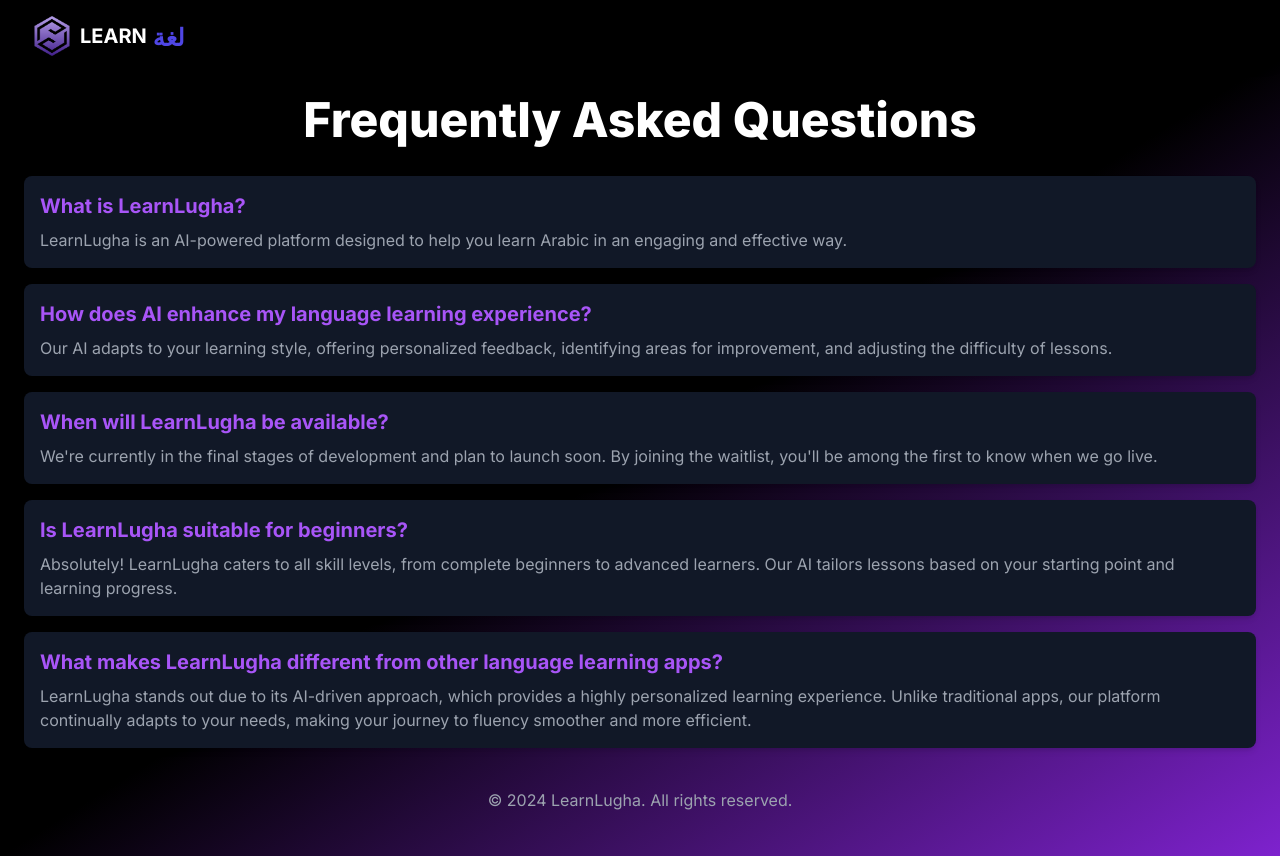
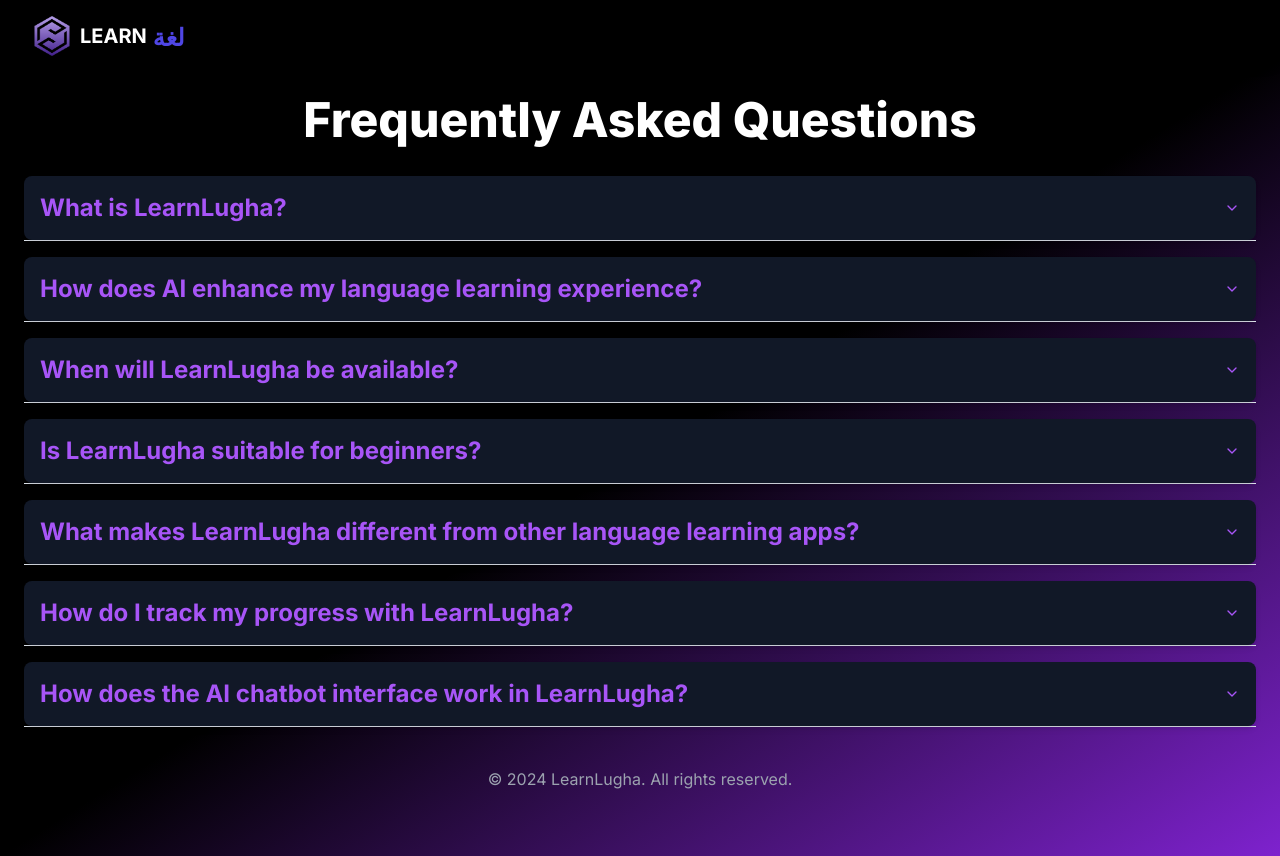
Before and after one commit to omar-t-ahmed/learn-lugha, a Next.js app: page /faq in a window 1280 px wide. Built offline with nearby package versions, Linux system fonts and the light colour scheme.

Commit message:
fixed FAQ page

```diff
--- a/src/app/faq/page.tsx
+++ b/src/app/faq/page.tsx
@@ -1,5 +1,11 @@
 import MaxWidthWrapper from "@/components/MaxWidthWrapper";
 import Navbar from "@/components/Navbar";
+import {
+  Accordion,
+  AccordionContent,
+  AccordionItem,
+  AccordionTrigger,
+} from "@/components/ui/accordion";
 
 export default function FAQ() {
   return (
@@ -8,38 +14,78 @@
         <h1 className="text-4xl md:text-5xl font-extrabold text-white mb-8">
           Frequently Asked Questions
         </h1>
-        <div className="w-full text-left text-gray-400 space-y-4">
-          <div className="bg-gray-900 p-4 rounded-lg shadow-md">
-            <h2 className="text-xl font-bold text-purple-500">What is LearnLugha?</h2>
+        <Accordion type="single" collapsible className="w-full text-left text-gray-400 space-y-4">
+          <AccordionItem value="item-1">
+            <AccordionTrigger className="bg-gray-900 p-4 rounded-lg shadow-md text-2xl font-bold text-purple-500">
+              What is LearnLugha?
+            </AccordionTrigger>
+            <AccordionContent className="bg-gray-900 p-4 rounded-lg shadow-md mt-2 text-lg">
               <p className="mt-2">
                 LearnLugha is an AI-powered platform designed to help you learn Arabic in an engaging and effective way.
               </p>
-          </div>
-          <div className="bg-gray-900 p-4 rounded-lg shadow-md">
-            <h2 className="text-xl font-bold text-purple-500">How does AI enhance my language learning experience?</h2>
+            </AccordionContent>
+          </AccordionItem>
+          <AccordionItem value="item-2">
+            <AccordionTrigger className="bg-gray-900 p-4 rounded-lg shadow-md text-2xl font-bold text-purple-500">
+              How does AI enhance my language learning experience?
+            </AccordionTrigger>
+            <AccordionContent className="bg-gray-900 p-4 rounded-lg shadow-md mt-2 text-lg">
               <p className="mt-2">
                 Our AI adapts to your learning style, offering personalized feedback, identifying areas for improvement, and adjusting the difficulty of lessons.
               </p>
-          </div>
-          <div className="bg-gray-900 p-4 rounded-lg shadow-md">
-            <h2 className="text-xl font-bold text-purple-500">When will LearnLugha be available?</h2>
+            </AccordionContent>
+          </AccordionItem>
+          <AccordionItem value="item-3">
+            <AccordionTrigger className="bg-gray-900 p-4 rounded-lg shadow-md text-2xl font-bold text-purple-500">
+              When will LearnLugha be available?
+            </AccordionTrigger>
+            <AccordionContent className="bg-gray-900 p-4 rounded-lg shadow-md mt-2 text-lg">
               <p className="mt-2">
                 We&apos;re currently in the final stages of development and plan to launch soon. By joining the waitlist, you&apos;ll be among the first to know when we go live.
               </p>
-          </div>
-          <div className="bg-gray-900 p-4 rounded-lg shadow-md">
-            <h2 className="text-xl font-bold text-purple-500">Is LearnLugha suitable for beginners?</h2>
+            </AccordionContent>
+          </AccordionItem>
+          <AccordionItem value="item-4">
+            <AccordionTrigger className="bg-gray-900 p-4 rounded-lg shadow-md text-2xl font-bold text-purple-500">
+              Is LearnLugha suitable for beginners?
+            </AccordionTrigger>
+            <AccordionContent className="bg-gray-900 p-4 rounded-lg shadow-md mt-2 text-lg">
               <p className="mt-2">
-              Absolutely! LearnLugha caters to all skill levels, from complete beginners to advanced learners. Our AI tailors lessons based on your starting point and learning progress.
+                Absolutely! LearnLugha is designed to cater to all skill levels, from complete beginners to advanced learners. If you're just starting your Arabic learning journey, our AI-driven platform will guide you through the basics with personalized lessons that focus on essential vocabulary, grammar, and pronunciation. The learning experience is interactive and adapts to your pace, ensuring that you build a strong foundation before moving on to more complex topics. As you progress, the AI continuously tailors the content to match your growing proficiency, making your learning experience both effective and enjoyable.
               </p>
-          </div>
-          <div className="bg-gray-900 p-4 rounded-lg shadow-md">
-            <h2 className="text-xl font-bold text-purple-500">What makes LearnLugha different from other language learning apps?</h2>
+            </AccordionContent>
+          </AccordionItem>
+          <AccordionItem value="item-5">
+            <AccordionTrigger className="bg-gray-900 p-4 rounded-lg shadow-md text-2xl font-bold text-purple-500">
+              What makes LearnLugha different from other language learning apps?
+            </AccordionTrigger>
+            <AccordionContent className="bg-gray-900 p-4 rounded-lg shadow-md mt-2 text-lg">
               <p className="mt-2">
                 LearnLugha stands out due to its AI-driven approach, which provides a highly personalized learning experience. Unlike traditional apps, our platform continually adapts to your needs, making your journey to fluency smoother and more efficient.
               </p>
-          </div>
-        </div>
+            </AccordionContent>
+          </AccordionItem>
+          <AccordionItem value="item-6">
+            <AccordionTrigger className="bg-gray-900 p-4 rounded-lg shadow-md text-2xl font-bold text-purple-500">
+              How do I track my progress with LearnLugha?
+            </AccordionTrigger>
+            <AccordionContent className="bg-gray-900 p-4 rounded-lg shadow-md mt-2 text-lg">
+              <p className="mt-2">
+                LearnLugha offers detailed progress tracking through interactive dashboards and achievement badges. You'll be able to see your improvement in vocabulary, grammar, and pronunciation over time, as well as receive personalized recommendations on areas to focus on.
+              </p>
+            </AccordionContent>
+          </AccordionItem>
+          <AccordionItem value="item-7">
+            <AccordionTrigger className="bg-gray-900 p-4 rounded-lg shadow-md text-2xl font-bold text-purple-500">
+              How does the AI chatbot interface work in LearnLugha?
+            </AccordionTrigger>
+            <AccordionContent className="bg-gray-900 p-4 rounded-lg shadow-md mt-2 text-lg">
+              <p className="mt-2">
+                The AI chatbot in LearnLugha allows you to practice Arabic conversation in a natural and interactive way. You can engage in real-time dialogue with the AI, which simulates everyday conversations based on your skill level. The chatbot responds to your inputs, provides instant feedback, and helps you improve your vocabulary, grammar, and pronunciation. Whether you're practicing greetings, ordering food, or discussing more complex topics, the AI chatbot adapts to your progress, making your learning experience both practical and immersive.
+              </p>
+            </AccordionContent>
+          </AccordionItem>
+        </Accordion>
       </main>
       <footer className="mb-5">
         <p className="text-center text-gray-400">© 2024 LearnLugha. All rights reserved.</p>
--- a/src/app/globals.css
+++ b/src/app/globals.css
@@ -2,140 +2,68 @@
 @tailwind components;
 @tailwind utilities;
 
-:root {
-  --foreground-rgb: 255, 255, 255;
-  --background-start-rgb: 0, 0, 0;
-  --background-end-rgb: 0, 0, 0;
-}
+@layer base {
+  :root {
+    --background: 0 0% 100%;
+    --foreground: 222.2 84% 4.9%;
+    --card: 0 0% 100%;
+    --card-foreground: 222.2 84% 4.9%;
+    --popover: 0 0% 100%;
+    --popover-foreground: 222.2 84% 4.9%;
+    --primary: 222.2 47.4% 11.2%;
+    --primary-foreground: 210 40% 98%;
+    --secondary: 210 40% 96.1%;
+    --secondary-foreground: 222.2 47.4% 11.2%;
+    --muted: 210 40% 96.1%;
+    --muted-foreground: 215.4 16.3% 46.9%;
+    --accent: 210 40% 96.1%;
+    --accent-foreground: 222.2 47.4% 11.2%;
+    --destructive: 0 84.2% 60.2%;
+    --destructive-foreground: 210 40% 98%;
+    --border: 214.3 31.8% 91.4%;
+    --input: 214.3 31.8% 91.4%;
+    --ring: 222.2 84% 4.9%;
+    --radius: 0.5rem;
+    --chart-1: 12 76% 61%;
+    --chart-2: 173 58% 39%;
+    --chart-3: 197 37% 24%;
+    --chart-4: 43 74% 66%;
+    --chart-5: 27 87% 67%;
+  }
 
-@media (prefers-color-scheme: dark) {
-  :root {
-    --foreground-rgb: 255, 255, 255;
-    --background-start-rgb: 0, 0, 0;
-    --background-end-rgb: 0, 0, 0;
+  .dark {
+    --background: 222.2 84% 4.9%;
+    --foreground: 210 40% 98%;
+    --card: 222.2 84% 4.9%;
+    --card-foreground: 210 40% 98%;
+    --popover: 222.2 84% 4.9%;
+    --popover-foreground: 210 40% 98%;
+    --primary: 210 40% 98%;
+    --primary-foreground: 222.2 47.4% 11.2%;
+    --secondary: 217.2 32.6% 17.5%;
+    --secondary-foreground: 210 40% 98%;
+    --muted: 217.2 32.6% 17.5%;
+    --muted-foreground: 215 20.2% 65.1%;
+    --accent: 217.2 32.6% 17.5%;
+    --accent-foreground: 210 40% 98%;
+    --destructive: 0 62.8% 30.6%;
+    --destructive-foreground: 210 40% 98%;
+    --border: 217.2 32.6% 17.5%;
+    --input: 217.2 32.6% 17.5%;
+    --ring: 212.7 26.8% 83.9%;
+    --chart-1: 220 70% 50%;
+    --chart-2: 160 60% 45%;
+    --chart-3: 30 80% 55%;
+    --chart-4: 280 65% 60%;
+    --chart-5: 340 75% 55%;
   }
 }
 
-body {
-  color: white;
-  background: rgb(17, 24, 39); /* Tailwind's 'gray-900' */
-  font-family: 'Roboto', sans-serif;
-}
-
-@layer utilities {
-  .text-balance {
-    text-wrap: balance;
+@layer base {
+  * {
+    @apply border-border;
+  }
+  body {
+    @apply bg-background text-foreground;
   }
 }
-
-/* Smaller Purple Themed Button */
-.button-purple {
-  align-items: center;
-  appearance: none;
-  background-clip: padding-box;
-  background-color: initial;
-  background-image: none;
-  border-style: none;
-  box-sizing: border-box;
-  color: #fff;
-  cursor: pointer;
-  display: inline-block;
-  flex-direction: row;
-  flex-shrink: 0;
-  font-family: Eina01, sans-serif;
-  font-size: 14px; /* Reduced font size */
-  font-weight: 800;
-  justify-content: center;
-  line-height: 20px; /* Adjusted line-height */
-  margin: 0;
-  min-height: 48px; /* Reduced height */
-  outline: none;
-  overflow: visible;
-  padding: 12px 20px; /* Reduced padding */
-  pointer-events: auto;
-  position: relative;
-  text-align: center;
-  text-decoration: none;
-  text-transform: none;
-  user-select: none;
-  -webkit-user-select: none;
-  touch-action: manipulation;
-  vertical-align: middle;
-  width: auto;
-  word-break: keep-all;
-  z-index: 0;
-}
-
-@media (min-width: 768px) {
-  .button-purple {
-    padding: 14px 24px; /* Slightly larger padding on larger screens */
-  }
-}
-
-.button-purple:before,
-.button-purple:after {
-  border-top-right-radius: 5px;
-  border-bottom-right-radius: 5px; /* Adjusted for smaller size */
-}
-
-.button-purple:before {
-  background-image: linear-gradient(92.83deg, #7b5fff 0%, #6435c9 100%);
-  content: "";
-  display: block;
-  height: 100%;
-  left: 0;
-  overflow: hidden;
-  position: absolute;
-  top: 0;
-  width: 100%;
-  z-index: -2;
-}
-
-.button-purple:after {
-  background-color: initial;
-  background-image: linear-gradient(#43218c 0%, #22006e 100%);
-  bottom: 3px;
-  content: "";
-  display: block;
-  left: 3px;
-  overflow: hidden;
-  position: absolute;
-  right: 3px;
-  top: 3px;
-  transition: all 100ms ease-out;
-  z-index: -1;
-}
-
-.button-purple:hover:not(:disabled):before {
-  background: linear-gradient(92.83deg, #7b5fff 0%, #6435c9 100%);
-}
-
-.button-purple:hover:not(:disabled):after {
-  bottom: 0;
-  left: 0;
-  right: 0;
-  top: 0;
-  transition-timing-function: ease-in;
-  opacity: 0;
-}
-
-.button-purple:active:not(:disabled) {
-  color: #ccc;
-}
-
-.button-purple:active:not(:disabled):before {
-  background-image: linear-gradient(0deg, rgba(0, 0, 0, .2), rgba(0, 0, 0, .2)), linear-gradient(92.83deg, #7b5fff 0%, #6435c9 100%);
-}
-
-.button-purple:active:not(:disabled):after {
-  background-image: linear-gradient(#43218c 0%, #22006e 100%);
-  bottom: 3px;
-  left: 3px;
-  right: 3px;
-  top: 3px;
-}
-
-.button-purple:disabled {
-  cursor: default;
-  opacity: .24;
-}
--- /dev/null
+++ b/src/components/ui/accordion.tsx
@@ -0,0 +1,58 @@
+"use client"
+
+import * as React from "react"
+import * as AccordionPrimitive from "@radix-ui/react-accordion"
+import { ChevronDown } from "lucide-react"
+
+import { cn } from "@/lib/utils"
+
+const Accordion = AccordionPrimitive.Root
+
+const AccordionItem = React.forwardRef<
+  React.ElementRef<typeof AccordionPrimitive.Item>,
+  React.ComponentPropsWithoutRef<typeof AccordionPrimitive.Item>
+>(({ className, ...props }, ref) => (
+  <AccordionPrimitive.Item
+    ref={ref}
+    className={cn("border-b", className)}
+    {...props}
+  />
+))
+AccordionItem.displayName = "AccordionItem"
+
+const AccordionTrigger = React.forwardRef<
+  React.ElementRef<typeof AccordionPrimitive.Trigger>,
+  React.ComponentPropsWithoutRef<typeof AccordionPrimitive.Trigger>
+>(({ className, children, ...props }, ref) => (
+  <AccordionPrimitive.Header className="flex">
+    <AccordionPrimitive.Trigger
+      ref={ref}
+      className={cn(
+        "flex flex-1 items-center justify-between py-4 font-medium transition-all hover:underline [&[data-state=open]>svg]:rotate-180",
+        className
+      )}
+      {...props}
+    >
+      {children}
+      <ChevronDown className="h-4 w-4 shrink-0 transition-transform duration-200" />
+    </AccordionPrimitive.Trigger>
+  </AccordionPrimitive.Header>
+))
+AccordionTrigger.displayName = AccordionPrimitive.Trigger.displayName
+
+const AccordionContent = React.forwardRef<
+  React.ElementRef<typeof AccordionPrimitive.Content>,
+  React.ComponentPropsWithoutRef<typeof AccordionPrimitive.Content>
+>(({ className, children, ...props }, ref) => (
+  <AccordionPrimitive.Content
+    ref={ref}
+    className="overflow-hidden text-sm transition-all data-[state=closed]:animate-accordion-up data-[state=open]:animate-accordion-down"
+    {...props}
+  >
+    <div className={cn("pb-4 pt-0", className)}>{children}</div>
+  </AccordionPrimitive.Content>
+))
+
+AccordionContent.displayName = AccordionPrimitive.Content.displayName
+
+export { Accordion, AccordionItem, AccordionTrigger, AccordionContent }
--- a/tailwind.config.ts
+++ b/tailwind.config.ts
@@ -1,21 +1,80 @@
-import type { Config } from "tailwindcss";
+import type { Config } from "tailwindcss"
 
-const config: Config = {
+const config = {
+  darkMode: ["class"],
   content: [
-    "./src/pages/**/*.{js,ts,jsx,tsx,mdx}",
-    "./src/components/**/*.{js,ts,jsx,tsx,mdx}",
-    "./src/app/**/*.{js,ts,jsx,tsx,mdx}",
-  ],
+    './pages/**/*.{ts,tsx}',
+    './components/**/*.{ts,tsx}',
+    './app/**/*.{ts,tsx}',
+    './src/**/*.{ts,tsx}',
+	],
+  prefix: "",
   theme: {
+    container: {
+      center: true,
+      padding: "2rem",
+      screens: {
+        "2xl": "1400px",
+      },
+    },
     extend: {
-      backgroundImage: {
-        "gradient-radial": "radial-gradient(var(--tw-gradient-stops))",
-        "gradient-conic":
-          "conic-gradient(from 180deg at 50% 50%, var(--tw-gradient-stops))",
-        'wavy-lines': "url('/wavy-lines-bg.png')",
+      colors: {
+        border: "hsl(var(--border))",
+        input: "hsl(var(--input))",
+        ring: "hsl(var(--ring))",
+        background: "hsl(var(--background))",
+        foreground: "hsl(var(--foreground))",
+        primary: {
+          DEFAULT: "hsl(var(--primary))",
+          foreground: "hsl(var(--primary-foreground))",
+        },
+        secondary: {
+          DEFAULT: "hsl(var(--secondary))",
+          foreground: "hsl(var(--secondary-foreground))",
+        },
+        destructive: {
+          DEFAULT: "hsl(var(--destructive))",
+          foreground: "hsl(var(--destructive-foreground))",
+        },
+        muted: {
+          DEFAULT: "hsl(var(--muted))",
+          foreground: "hsl(var(--muted-foreground))",
+        },
+        accent: {
+          DEFAULT: "hsl(var(--accent))",
+          foreground: "hsl(var(--accent-foreground))",
+        },
+        popover: {
+          DEFAULT: "hsl(var(--popover))",
+          foreground: "hsl(var(--popover-foreground))",
+        },
+        card: {
+          DEFAULT: "hsl(var(--card))",
+          foreground: "hsl(var(--card-foreground))",
+        },
+      },
+      borderRadius: {
+        lg: "var(--radius)",
+        md: "calc(var(--radius) - 2px)",
+        sm: "calc(var(--radius) - 4px)",
+      },
+      keyframes: {
+        "accordion-down": {
+          from: { height: "0" },
+          to: { height: "var(--radix-accordion-content-height)" },
+        },
+        "accordion-up": {
+          from: { height: "var(--radix-accordion-content-height)" },
+          to: { height: "0" },
+        },
+      },
+      animation: {
+        "accordion-down": "accordion-down 0.2s ease-out",
+        "accordion-up": "accordion-up 0.2s ease-out",
       },
     },
   },
-  plugins: [],
-};
+  plugins: [require("tailwindcss-animate")],
+} satisfies Config
+
 export default config;
```
Also changed, not shown: package.json (+6 -1 lines), components.json (added), src/lib/utils.ts (line endings or trailing spaces), 1 other file (tests, documents, lock files or other folders). Lines whose indentation alone changed are shown as unchanged.
